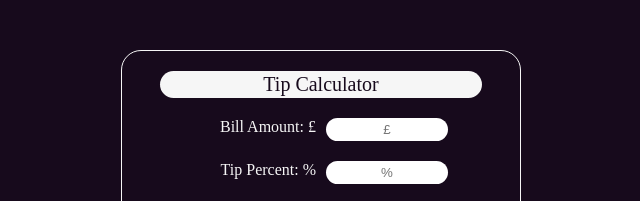
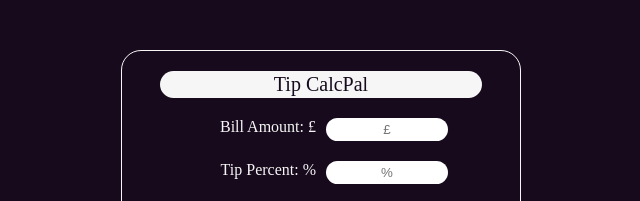
Before and after one commit to dreamingOfSoy/tip-calculator, a plain HTML site: page index.html in a window 1280 px wide. Shown: the top 201 px of the page, 319-959 px from the left. Drawn offline with Linux system fonts and the light colour scheme; a web font is replaced by a local one.

Commit message:
changed name to keep brand coherency

```diff
--- a/index.html
+++ b/index.html
@@ -10,12 +10,12 @@
     <link rel="stylesheet" href="https://use.typekit.net/uci4rdu.css" />
     <link rel="stylesheet" href="style.css" />
 
-    <title>Tip Calculator</title>
+    <title>Tip CalcPal</title>
   </head>
   <body>
     <main class="container">
       <header class="header">
-        <p class="heading">Tip Calculator</p>
+        <p class="heading">Tip CalcPal</p>
       </header>
 
       <section class="calc-input">
```
